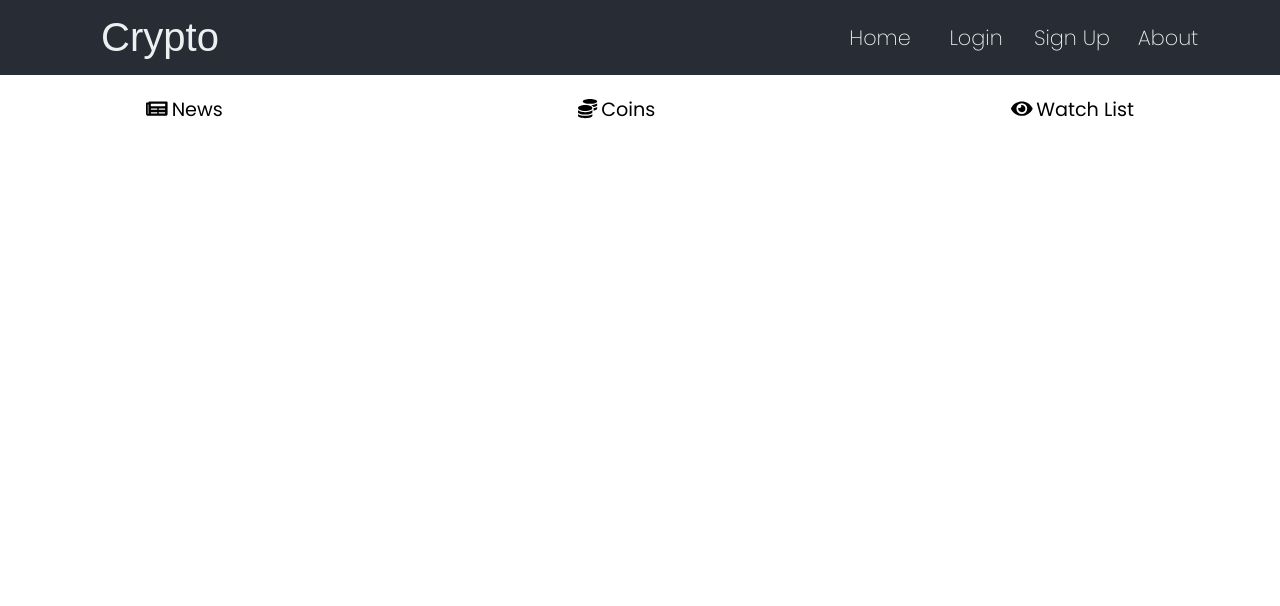
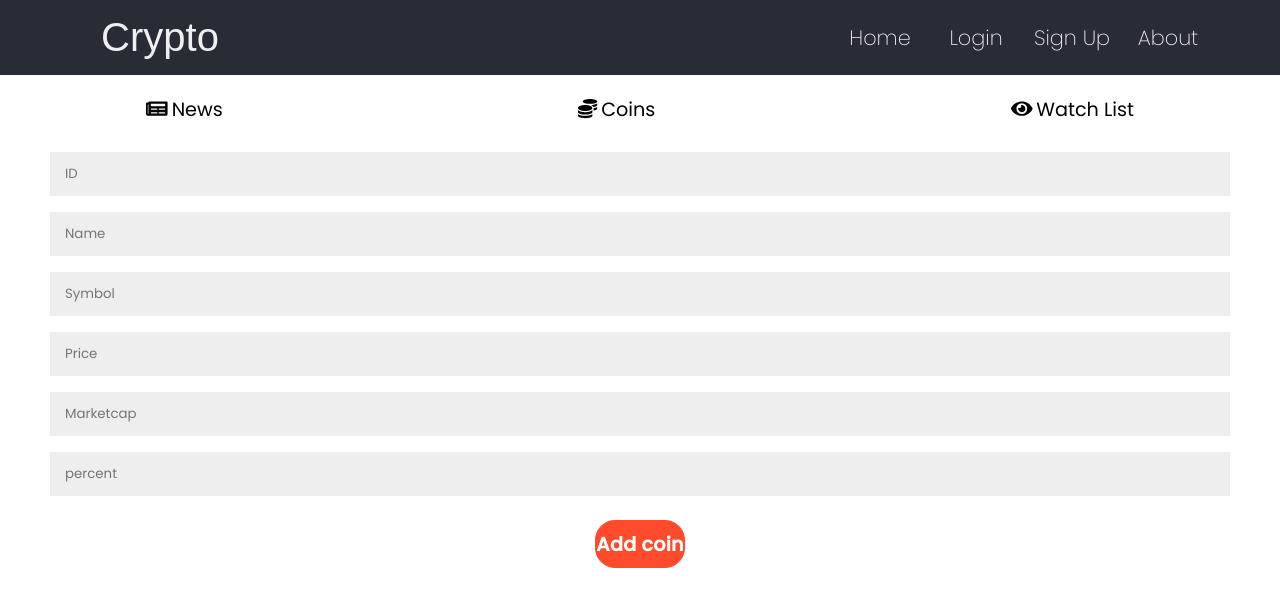
Before and after one commit to SanskritiKhatiyan/crypto-app, a React (Create React App) app in the folder frontend/: page /Takecoins in a window 1280 px wide. Shown: the top 606 px of the page. Built offline with nearby package versions, Linux system fonts and the light colour scheme.

Commit message:
watchlist...

```diff
--- a/frontend/src/App.js
+++ b/frontend/src/App.js
@@ -9,6 +9,7 @@ import About from "./components/About/About";
 import Home from "./components/Home/Home";
 import Mainbar from "./components/Mainbar/Mainbar";
 import News from "./components/News/News";
+import Takecoins from "./Takecoins"
 // import { GlobalProvider } from "./components/Watchlist/GlobalState";
 // import Add from "./components/Watchlist/Add";
 
@@ -35,7 +36,12 @@ function App() {
       </Route>
       <Route path="/signup">
         <Signup />
+        </Route>
+
+      <Route path="/Takecoins">
+        <Takecoins />
       </Route>
+
       <Route path="/news">
         <News />
       </Route>
--- /dev/null
+++ b/frontend/src/Takecoins.css
@@ -0,0 +1,12 @@
+#signin{
+    border-radius: 20px;
+    border: 1px solid #FF4B2B;
+    margin-top: -28vh;
+    margin-left: 14vw;
+    height: 6vh;
+    width: 7vw;
+    color: #FFFFFF;
+    background-color: #FF4B2B;
+    font-size: 1.2rem;
+    font-weight: bold;
+}
--- a/frontend/src/takecoins.js
+++ b/frontend/src/takecoins.js
@@ -0,0 +1,139 @@
+import React, { useState } from "react";
+import { useHistory } from "react-router-dom";
+import "./Takecoins.css";
+
+const Takecoins = () => {
+  const history = useHistory();
+
+  /*<============================= For Takecoins Functionality =========================>*/
+
+  const [wcoin, setUser] = useState({
+    id: "",
+    name: "",
+    symbol: "",
+    price: "",
+    marketcap:"",
+    percent:"",
+  });
+
+  let id, value;
+  const handleEvents = (e) => {
+    id = e.target.id;
+    value = e.target.value;
+
+    setUser({ ...wcoin, [id]: value });
+  };
+
+  const sendData = async (e) => {
+    e.preventDefault();
+
+    const { id, name, symbol, price, marketcap, percent } = wcoin;
+
+    const res = await fetch("/Takecoins", {
+      method: "POST",
+      headers: {
+        "Content-Type": "application/json",
+      },
+      body: JSON.stringify({
+        id,
+        name,
+        symbol,
+        price,
+        marketcap,
+        percent,
+      }),
+    });
+
+    const resData = await res.json();
+    console.log(resData);
+    if (resData.statusCode === 422 || !resData) {
+      window.alert("Coin not added😢😢" + resData.error);
+      console.log("Coin not added 😢😢");
+    } else if (resData.statusCode === 400) {
+      window.alert("Error", resData.error);
+      console.log("Error");
+    } else {
+      window.alert("Coin added 🔥🔥");
+      console.log("Coin added 🔥🔥");
+      history.push("/");
+    }
+  };
+
+  return (
+
+        <div >
+          <form
+            method="POST"
+            id="register-form"
+            action="#"
+            className="form_css"
+          >
+
+            <input
+              type="id"
+              name="id"
+              id="id"
+              value={wcoin.id}
+              onChange={handleEvents}
+              required
+              placeholder="ID"
+            />
+
+            <input
+              type="name"
+              name="name"
+              id="name"
+              value={wcoin.name}
+              onChange={handleEvents}
+              required
+              placeholder="Name"
+            />
+
+            <input
+              type="symbol"
+              name="symbol"
+              id="symbol"
+              value={wcoin.symbol}
+              onChange={handleEvents}
+              placeholder="Symbol"
+              required
+            />
+
+            <input
+              type="price"
+              name="price"
+              id="price"
+              placeholder="Price"
+              value={wcoin.price}
+              onChange={handleEvents}
+              required
+            />
+            <input
+              type="marketcap"
+              name="marketcap"
+              id="marketcap"
+              placeholder="Marketcap"
+              value={wcoin.marketcap}
+              onChange={handleEvents}
+              required
+            />
+            <input
+              type="percent"
+              name="percent"
+              id="percent"
+              placeholder="percent"
+              value={wcoin.percent}
+              onChange={handleEvents}
+              required
+            />
+
+            <button type="submit" name="Takecoins" onClick={sendData} id="signin">
+              Add coin
+            </button>
+          </form>
+        </div>
+
+  );
+};
+
+export default Takecoins;
```
Also changed, not shown: 2 other files (tests, documents, lock files or other folders).
